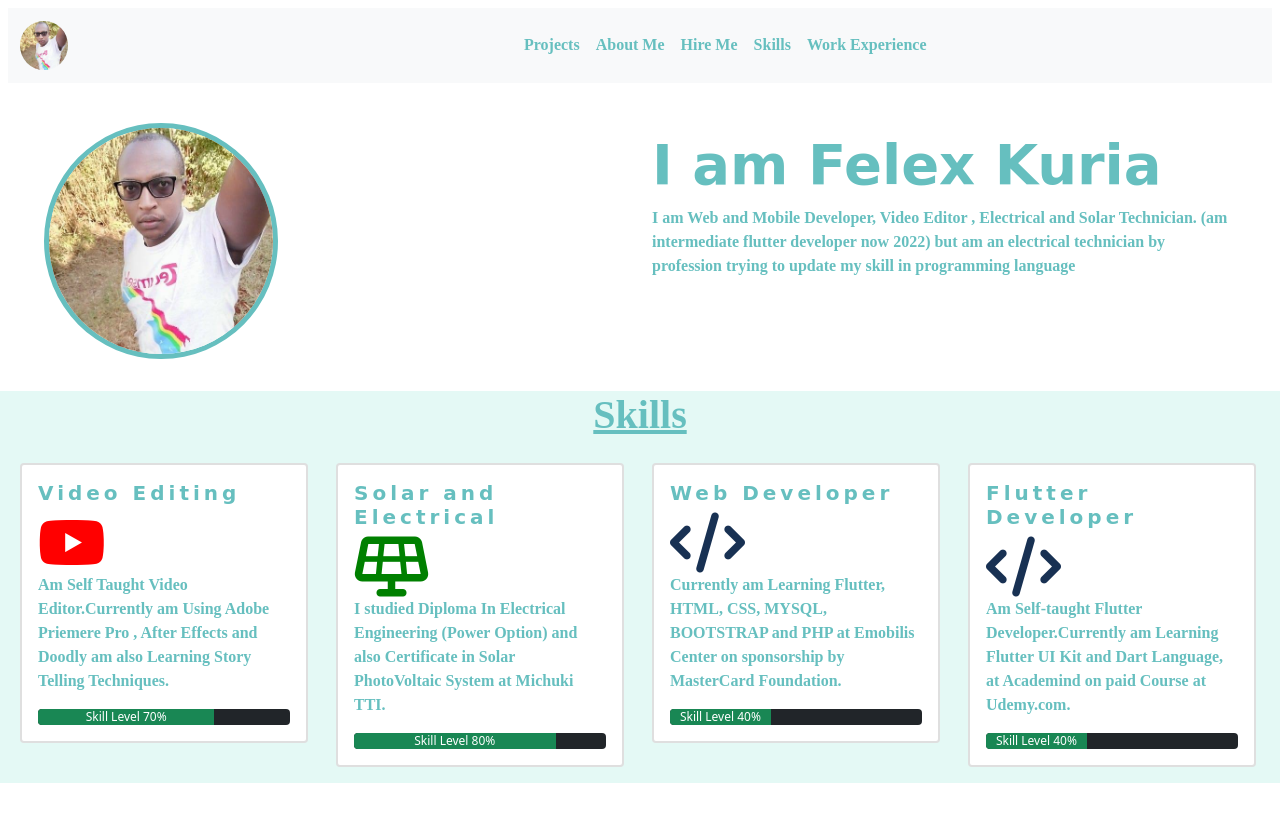
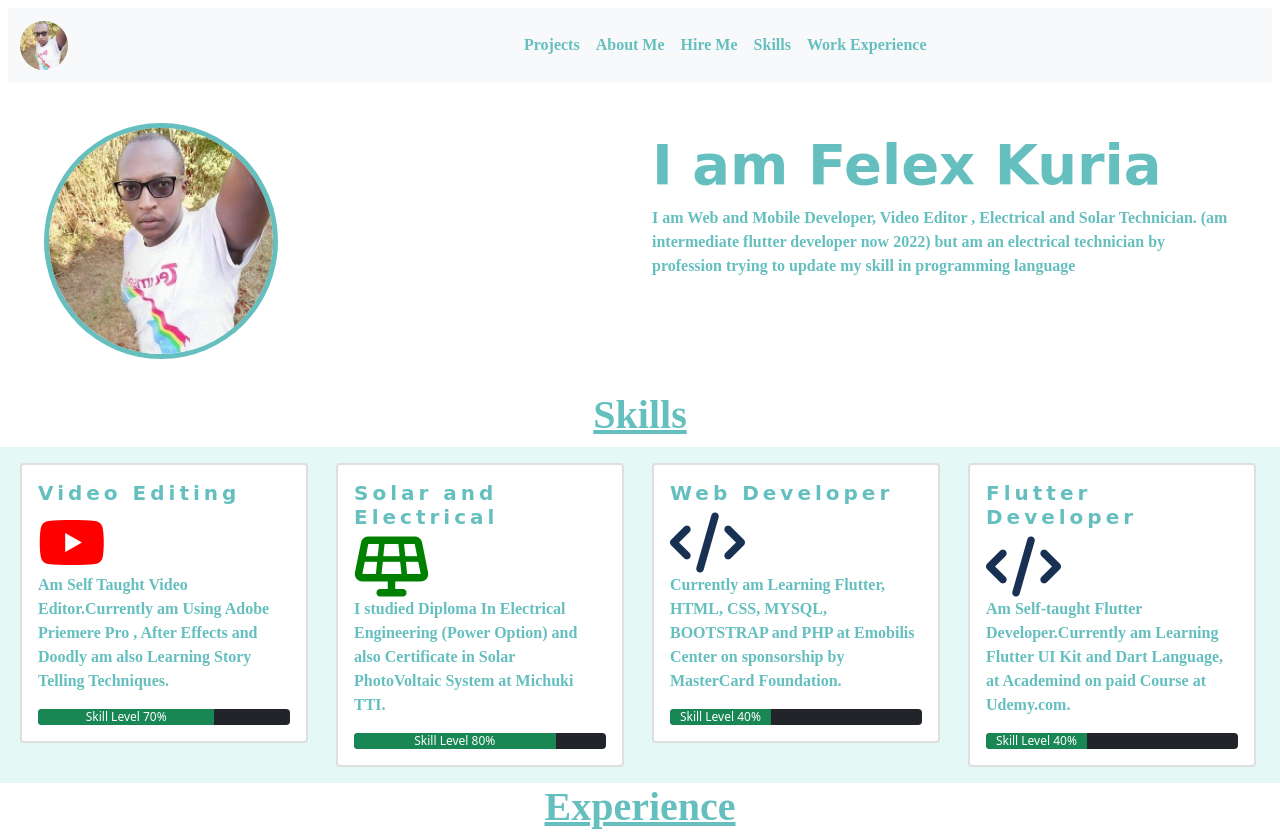
Before and after one commit to felexkuria/Felex_portfolio, a plain HTML site: page index.html in a window 1280 px wide. Before the commit the page ends 800 px from the top, so only its background shows below. Drawn offline with nearby package versions, Linux system fonts and the light colour scheme.

Commit message:
submitted

```diff
--- a/index.html
+++ b/index.html
@@ -63,9 +63,9 @@
     </div>
 
     <!-- Skills -->
+    <h1 id="h1Skills">Skills</h1>
+
     <div id="SkillsContainer" class="container-fluid">
-        <h1 id="h1Skills">Skills</h1>
-
         <div class="row justify-content-center p-2">
             <!-- Card Contain Video Editing Skills -->
             <div class="col-sm-6 col-md-6 col-lg-4 col-xl-3 my-2">
@@ -145,6 +145,7 @@
     </div>
 
     <!-- Experience -->
+    <h1 id="h1Skills">Experience</h1>
 </body>
 <!-- <script src="/bootstrap class/html/bootstrap-5.0.2-dist/js/bootstrap.js"></script> -->
 <script src="https://cdn.jsdelivr.net/npm/bootstrap@5.0.2/dist/js/bootstrap.bundle.min.js" integrity="sha384-MrcW6ZMFYlzcLA8Nl+NtUVF0sA7MsXsP1UyJoMp4YLEuNSfAP+JcXn/tWtIaxVXM" crossorigin="anonymous"></script>
```
